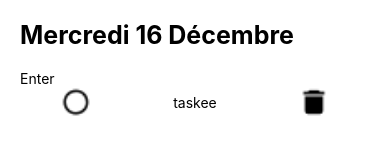
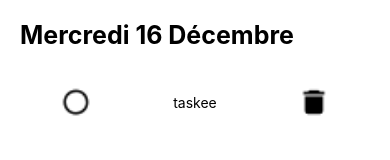
Before and after one commit to melvinDebot/todo-app-react-native, a React Native app: screen / in a window 390 px wide. Shown: the top 160 px of the page. Built offline with nearby package versions, Linux system fonts and the light colour scheme.

Commit message:
front modifs components taskform

```diff
--- a/src/components/TasksEpic/TaskForm.js
+++ b/src/components/TasksEpic/TaskForm.js
@@ -1,13 +1,14 @@
-import React from 'react'
+import React, {useState} from 'react'
 import { View, TextInput } from 'react-native'
 
 const TaskForm = ({ }) => {
+  const [title, setTitle] = useState('')
   const _onChangeText = (value) => {
-
+    setTitle(value)
   }
   return (
     <View>
-      <TextInput value={'Enter'} onChangeText={ _onChangeText }/>
+      <TextInput value={title} onChangeText={ _onChangeText }/>
     </View>
   )
 }
```
